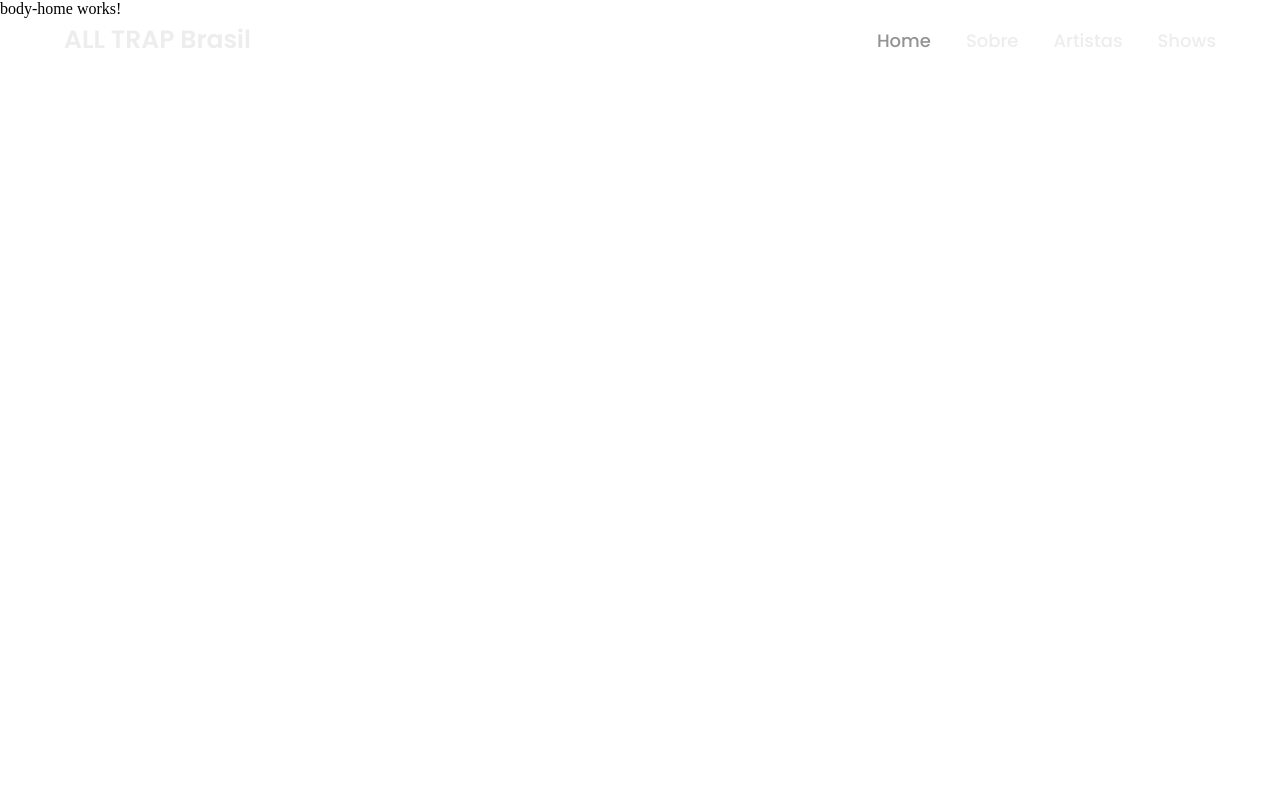
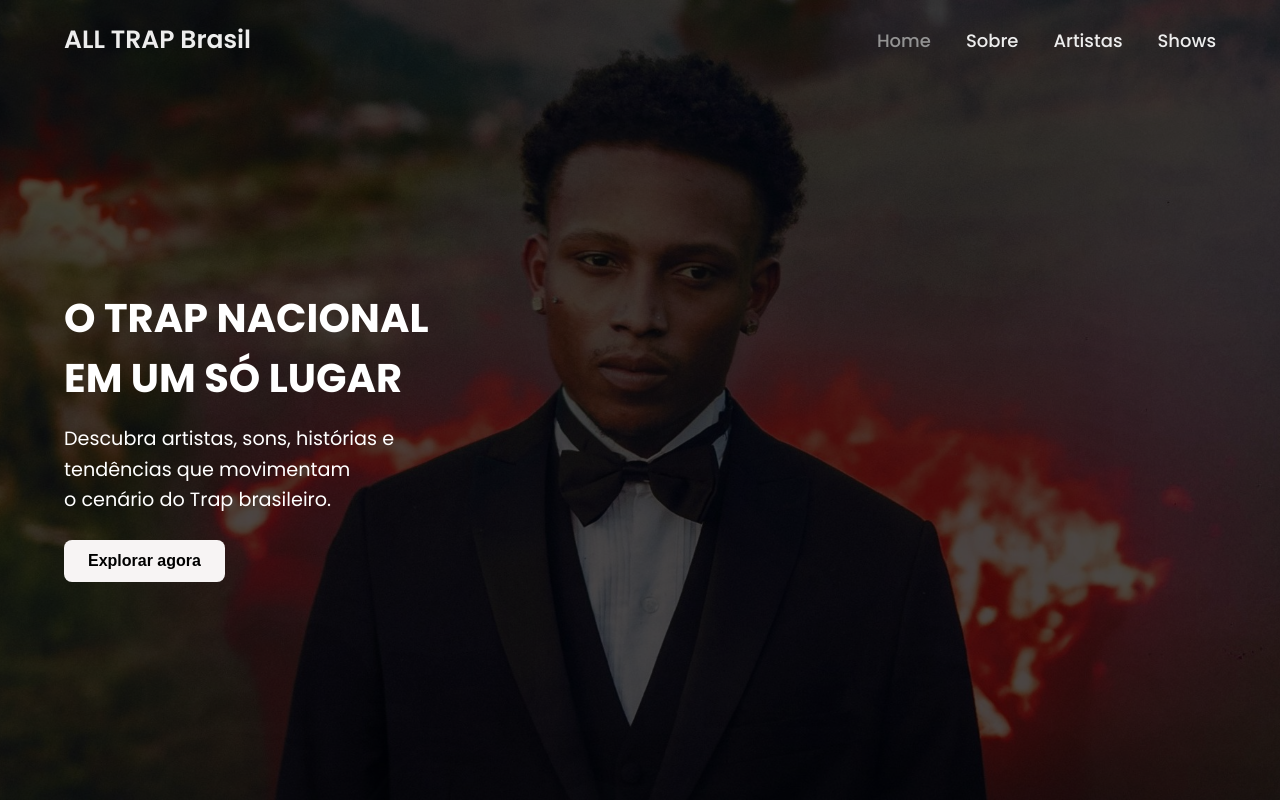
Before and after one commit to Medonca09/allTrapBrasil, an Angular app: page / in a window 1280 px wide. Built offline with nearby package versions, Linux system fonts and the light colour scheme.

Commit message:
feat: criando a visualização da pagina home.

```diff
--- a/src/app/shared/components/body-home/body-home.component.html
+++ b/src/app/shared/components/body-home/body-home.component.html
@@ -1 +1,11 @@
-<p>body-home works!</p>
+<section class="hero" [ngStyle]="{ 'background-image': currentBackground }">
+  <div class="hero-content">
+    <h1>O TRAP NACIONAL <br> EM UM SÓ LUGAR</h1>
+    <p>
+      Descubra artistas, sons, histórias e <br>
+      tendências que movimentam <br>
+      o cenário do Trap brasileiro.
+    </p>
+    <button>Explorar agora</button>
+  </div>
+</section>
--- a/src/app/shared/components/body-home/body-home.component.scss
+++ b/src/app/shared/components/body-home/body-home.component.scss
@@ -0,0 +1,63 @@
+@import url("https://fonts.googleapis.com/css2?family=Poppins:wght@300;400;500;600;700;800;900&display=swap");
+
+.hero {
+  position: relative;
+  height: 100vh;
+  background-size: cover;
+  background-position: center;
+  background-repeat: no-repeat;
+  background-attachment: fixed;
+  padding: 70px 5% 0 5%;
+  display: flex;
+  align-items: center;
+  color: white;
+  font-family: 'Poppins', sans-serif;
+  transition: background-image 1s ease-in-out;
+  overflow: hidden;
+}
+
+.hero::before {
+  content: '';
+  position: absolute;
+  top: 0;
+  left: 0;
+  width: 100%;
+  height: 100%;
+  background: rgba(0, 0, 0, 0.7);
+  z-index: 1;
+}
+
+.hero-content {
+  position: relative;
+  z-index: 2;
+  max-width: 700px;
+
+  h1 {
+    font-size: 2.5rem;
+    margin-bottom: 1rem;
+    font-weight: 700;
+  }
+
+  p {
+    font-size: 1.2rem;
+    margin-bottom: 1.5rem;
+    line-height: 1.6;
+  }
+
+  button {
+    background-color: #f7f4f4;
+    color: #000;
+    border: none;
+    padding: 12px 24px;
+    font-size: 1rem;
+    border-radius: 8px;
+    cursor: pointer;
+    transition: background-color 0.3s ease;
+    font-weight: bold;
+
+    &:hover {
+      background-color: #000;
+      color: #fff;
+    }
+  }
+}
--- a/src/app/shared/components/body-home/body-home.component.ts
+++ b/src/app/shared/components/body-home/body-home.component.ts
@@ -1,4 +1,4 @@
-import { Component } from '@angular/core';
+import { Component, OnDestroy, OnInit } from '@angular/core';
 
 @Component({
   selector: 'app-body-home',
@@ -6,6 +6,34 @@ import { Component } from '@angular/core';
   templateUrl: './body-home.component.html',
   styleUrl: './body-home.component.scss'
 })
-export class BodyHomeComponent {
+export class BodyHomeComponent implements OnInit, OnDestroy {
 
+  backgroundImages = [
+    '/assets/images/capa-album-caos.jpeg',
+    '/assets/images/supernova.png',
+    '/assets/images/filipe-ret.webp',
+    '/assets/images/djonga.webp',
+    '/assets/images/Matue.webp',
+    '/assets/images/kayblack.jpg',
+  ];
+  currentImageIndex = 0;
+  intervalId: any;
+
+  ngOnInit(): void {
+      this.startCarousel();
+  }
+
+  startCarousel(): void {
+    this.intervalId = setInterval(() => {
+      this.currentImageIndex = (this.currentImageIndex + 1) % this.backgroundImages.length;
+    }, 5000);
+  }
+
+  ngOnDestroy(): void {
+    clearInterval(this.intervalId);
+  }
+
+  get currentBackground(): string {
+    return `url(${this.backgroundImages[this.currentImageIndex]})`;
+  }
 }
```
